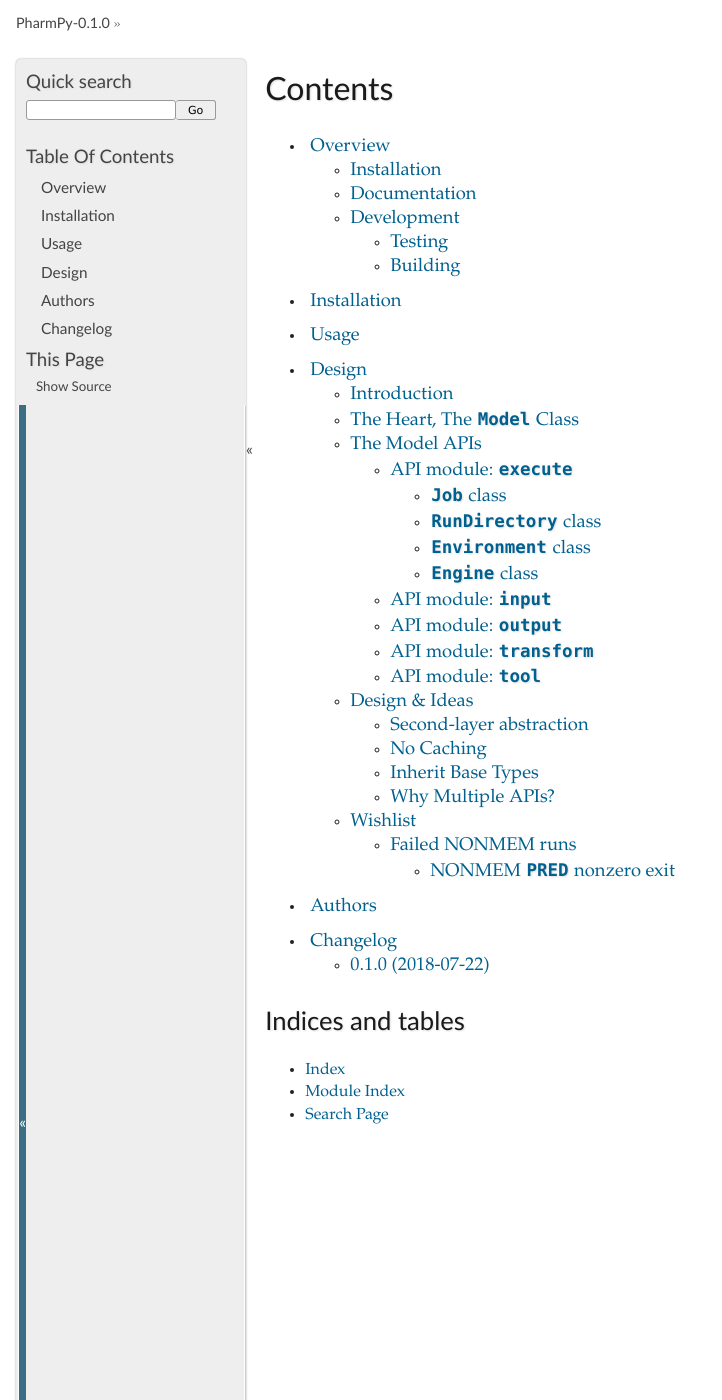
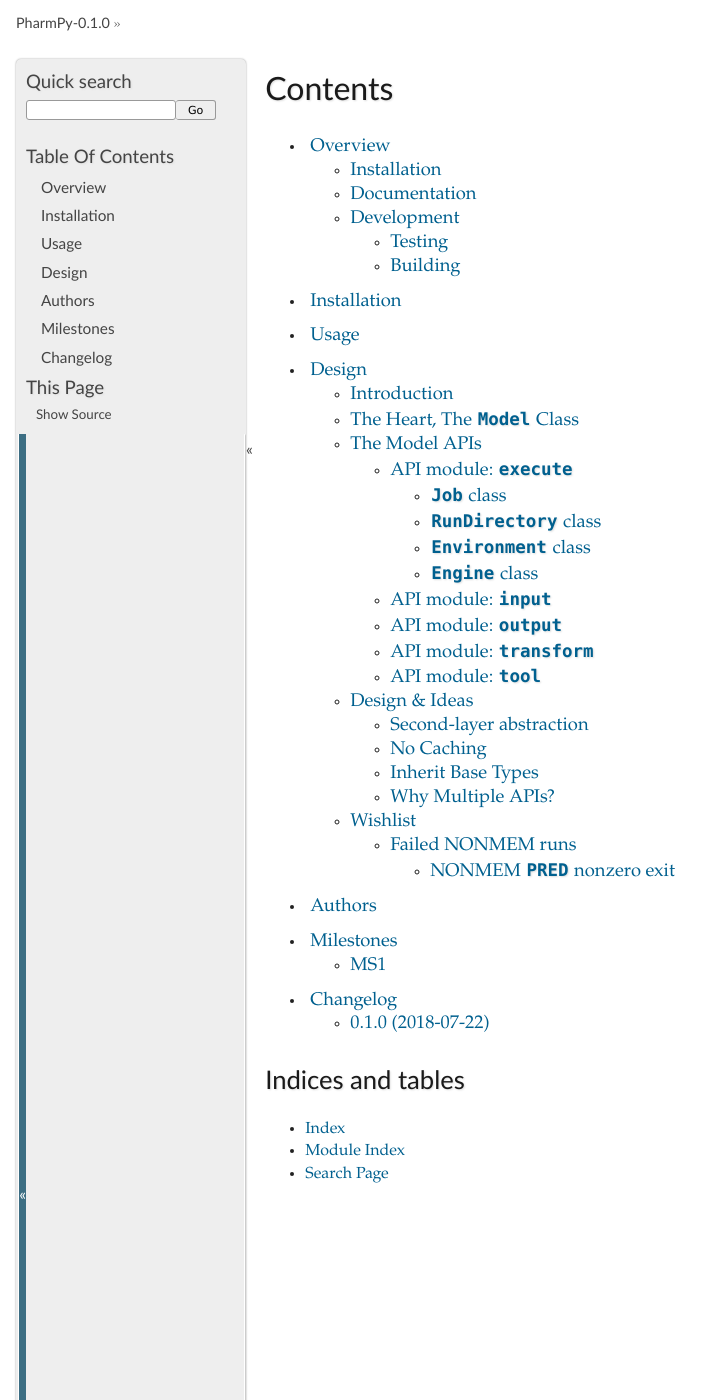
Before and after one commit to pharmpy/pharmpy, a Sphinx documentation site: the page built from docs/index.rst, in a window 1280 px wide and 1400 px high. Shown: the whole window, without its empty margins (0-722 px from the left). Built offline with Sphinx 7.4.7, drawn with Linux system fonts in a browser that asks for light colours; pages that are not in the unit, such as notebooks, are missing from menus; some of the changed lines change nothing that is shown.

Commit message:
MS1 in documentation

```diff
--- a/docs/index.rst
+++ b/docs/index.rst
@@ -12,6 +12,7 @@
    design
    authors
    todo
+   milestones
    changelog
 
 Indices and tables
--- /dev/null
+++ b/docs/milestones.rst
@@ -0,0 +1,23 @@
+==========
+Milestones
+==========
+
+
+MS1
+===
+
+The main goal with the first milestone is to make pharmpy an official thing to work on. To accomplish that we need some main proof of concepts and an idea of how to distribute the package.
+
+* Create new versions of some PsN tools: execute, frem, bootstrap and parts of transform (update_inits)
+
+* Create the APIs, classes and methods necessary for the first bullet
+
+* How can PsN/pharmpy be distributed? Together? Separately? Installers? Windows/Mac?
+
+* R package using reticulate to publish some initial stuff that is already useful and can attract attention.
+
+* To attract attention it would be nice to be able to run bootstrap both with NONMEM and nlmixr
+
+The final bullet would be a proof of concept that this could be done and it could show stakeholders that this has more added
+value. We can now argue that the added values are: a good external API usable from Python and R, not fixed to NONMEM and a modern
+programming paradigm that will simplify future development and enabling more advanced methodology (like parsing the NONMEM abbreviated code).
```
